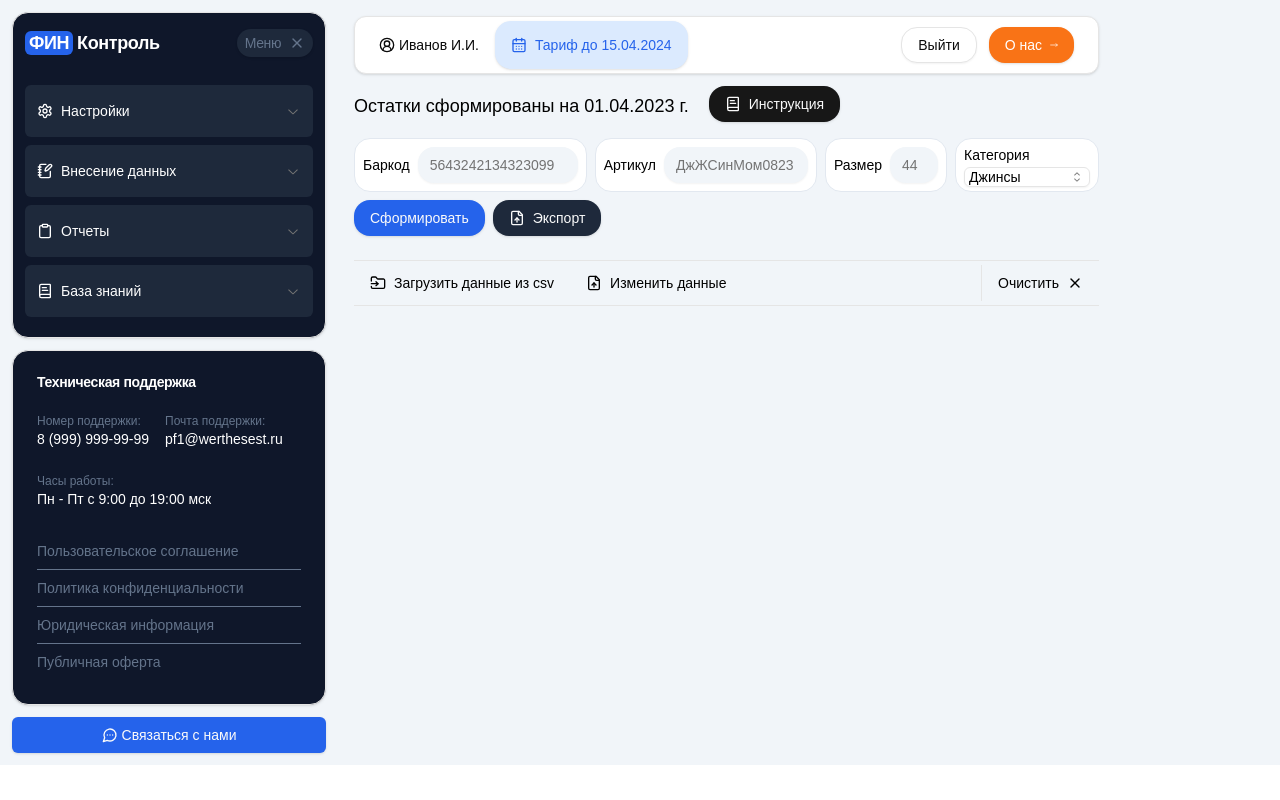
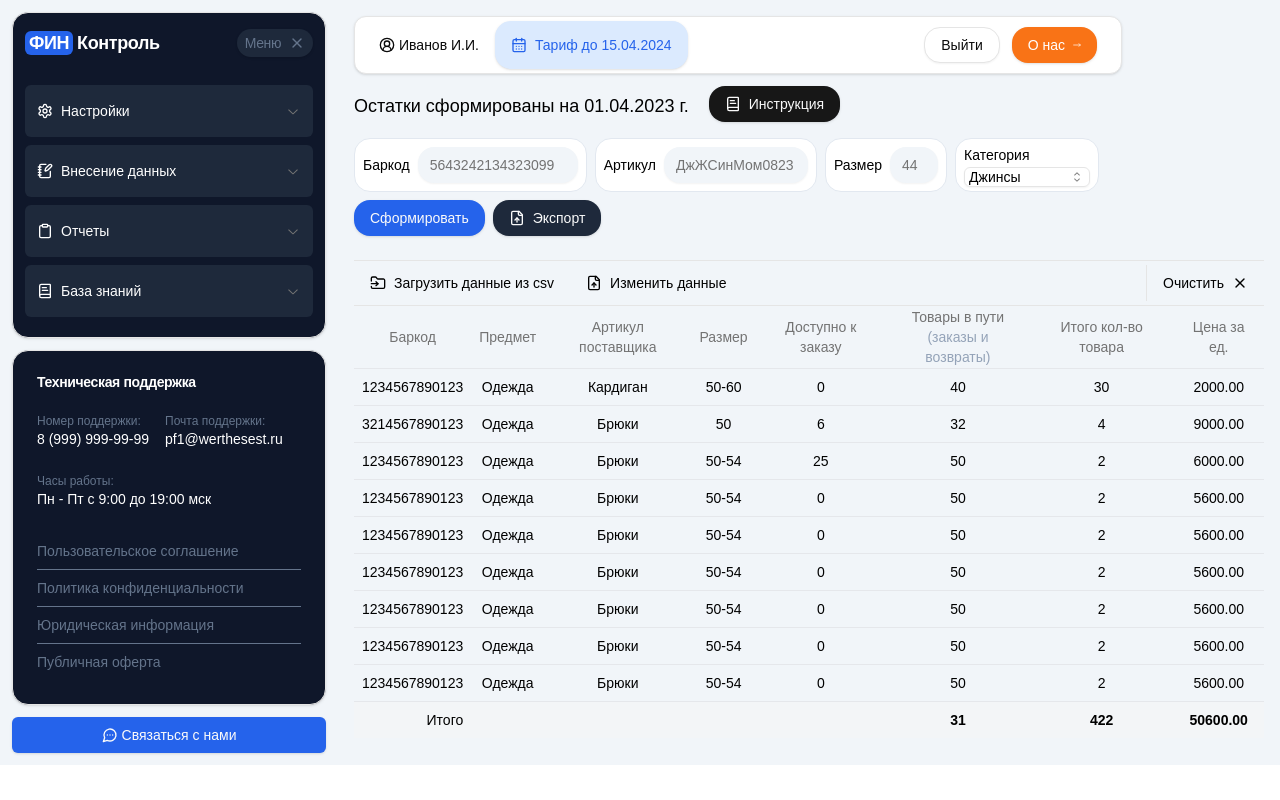
Before and after one commit to IrinaOsp/test-task-profinance, a Next.js app in the folder test-profinance/: page / in a window 1280 px wide. Built offline with nearby package versions, Linux system fonts and the light colour scheme.

Commit message:
feat: add table block

```diff
--- /dev/null
+++ b/test-profinance/src/app/components/MainBlock/TableBlock/TableBlock.tsx
@@ -0,0 +1,85 @@
+import {
+  Table,
+  TableBody,
+  TableCell,
+  TableFooter,
+  TableHead,
+  TableHeader,
+  TableRow,
+} from "@/components/ui/table";
+import fs from "fs";
+import path from "path";
+
+interface TableData {
+  id: number;
+  barcode: string;
+  garment: string;
+  article: string;
+  size: string;
+  available: number;
+  itemsInTransit: number;
+  totalItems: number;
+  price: number;
+}
+
+export default async function TableBlock() {
+  async function getData() {
+    const filePath = path.join(process.cwd(), "src", "data", "data.json");
+    const jsonData = fs.readFileSync(filePath, "utf-8");
+    const res = await JSON.parse(jsonData);
+    return res;
+  }
+
+  const data: TableData[] = await getData().then((res) => res.data);
+
+  return (
+    <Table>
+      <TableHeader>
+        <TableRow>
+          <TableHead className="text-center">Баркод</TableHead>
+          <TableHead className="text-center">Предмет</TableHead>
+          <TableHead className="text-center">Артикул поставщика</TableHead>
+          <TableHead className="text-center">Размер</TableHead>
+          <TableHead className="text-center">Доступно к заказу</TableHead>
+          <TableHead className="text-center">
+            Товары в пути <br />{" "}
+            <span className="text-slate-400 text-sm">(заказы и возвраты)</span>
+          </TableHead>
+          <TableHead className="text-center">Итого кол-во товара</TableHead>
+          <TableHead className="text-center">Цена за ед.</TableHead>
+        </TableRow>
+      </TableHeader>
+      <TableBody>
+        {data.map((item) => (
+          <TableRow key={item.id}>
+            <TableCell className="text-center">{item.barcode}</TableCell>
+            <TableCell className="text-center">{item.garment}</TableCell>
+            <TableCell className="text-center">{item.article}</TableCell>
+            <TableCell className="text-center">{item.size}</TableCell>
+            <TableCell className="text-center">{item.available}</TableCell>
+            <TableCell className="text-center">{item.itemsInTransit}</TableCell>
+            <TableCell className="text-center">{item.totalItems}</TableCell>
+            <TableCell className="text-center">
+              {(item.price / 100).toFixed(2)}
+            </TableCell>
+          </TableRow>
+        ))}
+      </TableBody>
+      <TableFooter>
+        <TableRow>
+          <TableCell className="text-right">Итого</TableCell>
+          <TableCell colSpan={4}></TableCell>
+          <TableCell className="text-center font-bold">
+            {data.reduce((sum, item) => sum + item.available, 0)}
+          </TableCell>
+          <TableCell className="text-center font-bold">
+            {data.reduce((sum, item) => sum + item.itemsInTransit, 0)}
+          </TableCell>
+          <TableCell className="text-center font-bold">
+            {(data.reduce((sum, item) => sum + item.price, 0) / 100).toFixed(2)}
+          </TableCell>
+        </TableRow>
+      </TableFooter>
+    </Table>
+  );
+}
--- a/test-profinance/src/app/page.tsx
+++ b/test-profinance/src/app/page.tsx
@@ -1,4 +1,5 @@
 import FormBlock from "./components/MainBlock/FormBlock/FormBlock";
+import TableBlock from "./components/MainBlock/TableBlock/TableBlock";
 import UserInfo from "./components/MainBlock/UserInfo/UserInfo";
 
 export default function Home() {
@@ -6,6 +7,7 @@ export default function Home() {
     <div className="p-4">
       <UserInfo />
       <FormBlock />
+      <TableBlock />
     </div>
   );
 }
--- /dev/null
+++ b/test-profinance/src/components/ui/table.tsx
@@ -0,0 +1,120 @@
+import * as React from "react"
+
+import { cn } from "@/lib/utils"
+
+const Table = React.forwardRef<
+  HTMLTableElement,
+  React.HTMLAttributes<HTMLTableElement>
+>(({ className, ...props }, ref) => (
+  <div className="relative w-full overflow-auto">
+    <table
+      ref={ref}
+      className={cn("w-full caption-bottom text-sm", className)}
+      {...props}
+    />
+  </div>
+))
+Table.displayName = "Table"
+
+const TableHeader = React.forwardRef<
+  HTMLTableSectionElement,
+  React.HTMLAttributes<HTMLTableSectionElement>
+>(({ className, ...props }, ref) => (
+  <thead ref={ref} className={cn("[&_tr]:border-b", className)} {...props} />
+))
+TableHeader.displayName = "TableHeader"
+
+const TableBody = React.forwardRef<
+  HTMLTableSectionElement,
+  React.HTMLAttributes<HTMLTableSectionElement>
+>(({ className, ...props }, ref) => (
+  <tbody
+    ref={ref}
+    className={cn("[&_tr:last-child]:border-0", className)}
+    {...props}
+  />
+))
+TableBody.displayName = "TableBody"
+
+const TableFooter = React.forwardRef<
+  HTMLTableSectionElement,
+  React.HTMLAttributes<HTMLTableSectionElement>
+>(({ className, ...props }, ref) => (
+  <tfoot
+    ref={ref}
+    className={cn(
+      "border-t bg-neutral-100/50 font-medium [&>tr]:last:border-b-0 dark:bg-neutral-800/50",
+      className
+    )}
+    {...props}
+  />
+))
+TableFooter.displayName = "TableFooter"
+
+const TableRow = React.forwardRef<
+  HTMLTableRowElement,
+  React.HTMLAttributes<HTMLTableRowElement>
+>(({ className, ...props }, ref) => (
+  <tr
+    ref={ref}
+    className={cn(
+      "border-b transition-colors hover:bg-neutral-100/50 data-[state=selected]:bg-neutral-100 dark:hover:bg-neutral-800/50 dark:data-[state=selected]:bg-neutral-800",
+      className
+    )}
+    {...props}
+  />
+))
+TableRow.displayName = "TableRow"
+
+const TableHead = React.forwardRef<
+  HTMLTableCellElement,
+  React.ThHTMLAttributes<HTMLTableCellElement>
+>(({ className, ...props }, ref) => (
+  <th
+    ref={ref}
+    className={cn(
+      "h-10 px-2 text-left align-middle font-medium text-neutral-500 [&:has([role=checkbox])]:pr-0 [&>[role=checkbox]]:translate-y-[2px] dark:text-neutral-400",
+      className
+    )}
+    {...props}
+  />
+))
+TableHead.displayName = "TableHead"
+
+const TableCell = React.forwardRef<
+  HTMLTableCellElement,
+  React.TdHTMLAttributes<HTMLTableCellElement>
+>(({ className, ...props }, ref) => (
+  <td
+    ref={ref}
+    className={cn(
+      "p-2 align-middle [&:has([role=checkbox])]:pr-0 [&>[role=checkbox]]:translate-y-[2px]",
+      className
+    )}
+    {...props}
+  />
+))
+TableCell.displayName = "TableCell"
+
+const TableCaption = React.forwardRef<
+  HTMLTableCaptionElement,
+  React.HTMLAttributes<HTMLTableCaptionElement>
+>(({ className, ...props }, ref) => (
+  <caption
+    ref={ref}
+    className={cn("mt-4 text-sm text-neutral-500 dark:text-neutral-400", className)}
+    {...props}
+  />
+))
+TableCaption.displayName = "TableCaption"
+
+export {
+  Table,
+  TableHeader,
+  TableBody,
+  TableFooter,
+  TableHead,
+  TableRow,
+  TableCell,
+  TableCaption,
+}
--- /dev/null
+++ b/test-profinance/src/data/data.json
@@ -0,0 +1,103 @@
+{
+  "data": [
+    {
+      "id": 1,
+      "barcode": "1234567890123",
+      "garment": "Одежда",
+      "article": "Кардиган",
+      "size": "50-60",
+      "available": 0,
+      "itemsInTransit": 40,
+      "totalItems": 30,
+      "price": 200000
+    },
+    {
+      "id": 2,
+      "barcode": "3214567890123",
+      "garment": "Одежда",
+      "article": "Брюки",
+      "size": "50",
+      "available": 6,
+      "itemsInTransit": 32,
+      "totalItems": 4,
+      "price": 900000
+    },
+    {
+      "id": 3,
+      "barcode": "1234567890123",
+      "garment": "Одежда",
+      "article": "Брюки",
+      "size": "50-54",
+      "available": 25,
+      "itemsInTransit": 50,
+      "totalItems": 2,
+      "price": 600000
+    },
+    {
+      "id": 4,
+      "barcode": "1234567890123",
+      "garment": "Одежда",
+      "article": "Брюки",
+      "size": "50-54",
+      "available": 0,
+      "itemsInTransit": 50,
+      "totalItems": 2,
+      "price": 560000
+    },
+    {
+      "id": 5,
+      "barcode": "1234567890123",
+      "garment": "Одежда",
+      "article": "Брюки",
+      "size": "50-54",
+      "available": 0,
+      "itemsInTransit": 50,
+      "totalItems": 2,
+      "price": 560000
+    },
+    {
+      "id": 6,
+      "barcode": "1234567890123",
+      "garment": "Одежда",
+      "article": "Брюки",
+      "size": "50-54",
+      "available": 0,
+      "itemsInTransit": 50,
+      "totalItems": 2,
+      "price": 560000
+    },
+    {
+      "id": 7,
+      "barcode": "1234567890123",
+      "garment": "Одежда",
+      "article": "Брюки",
+      "size": "50-54",
+      "available": 0,
+      "itemsInTransit": 50,
+      "totalItems": 2,
+      "price": 560000
+    },
+    {
+      "id": 8,
+      "barcode": "1234567890123",
+      "garment": "Одежда",
+      "article": "Брюки",
+      "size": "50-54",
+      "available": 0,
+      "itemsInTransit": 50,
+      "totalItems": 2,
+      "price": 560000
+    },
+    {
+      "id": 9,
+      "barcode": "1234567890123",
+      "garment": "Одежда",
+      "article": "Брюки",
+      "size": "50-54",
+      "available": 0,
+      "itemsInTransit": 50,
+      "totalItems": 2,
+      "price": 560000
+    }
+  ]
+}
```
